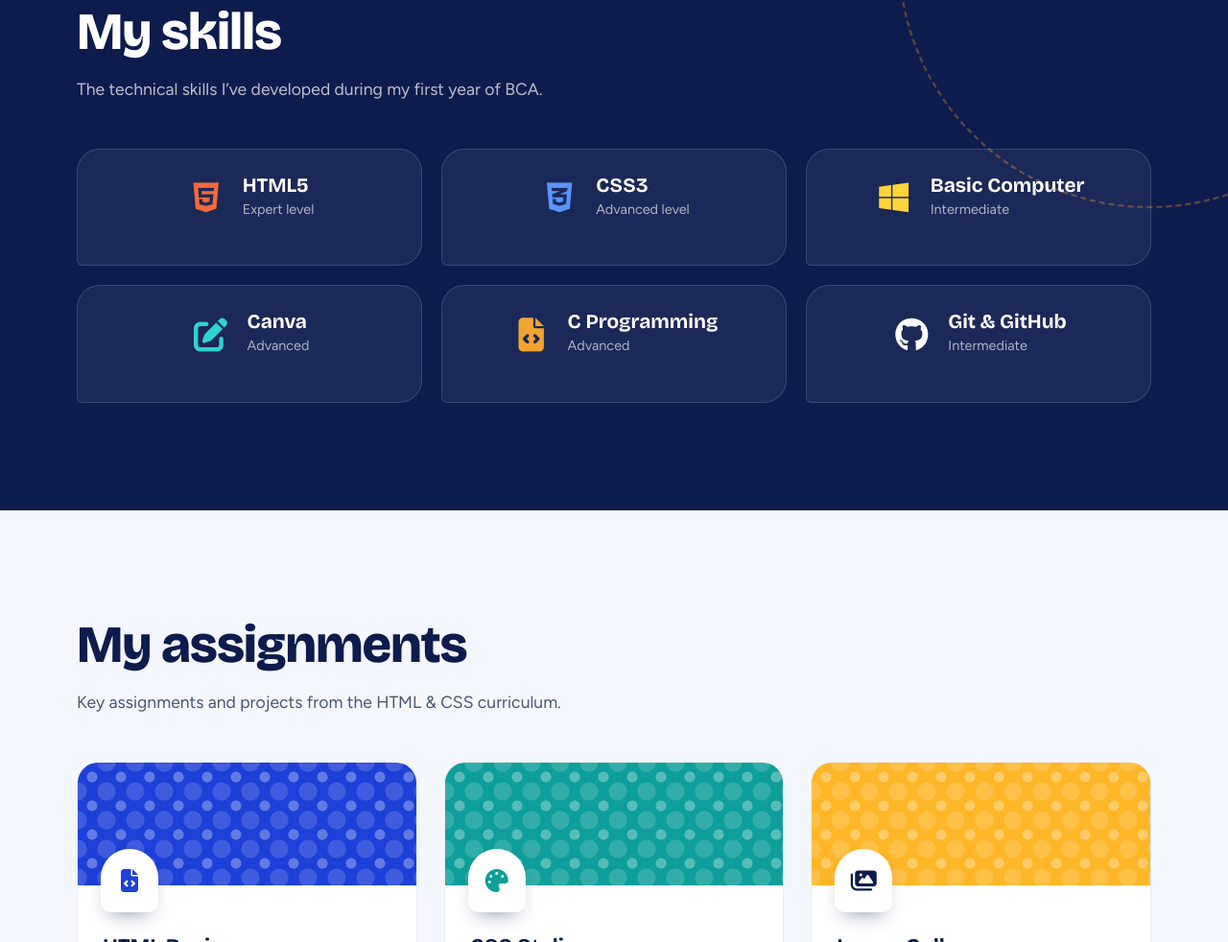
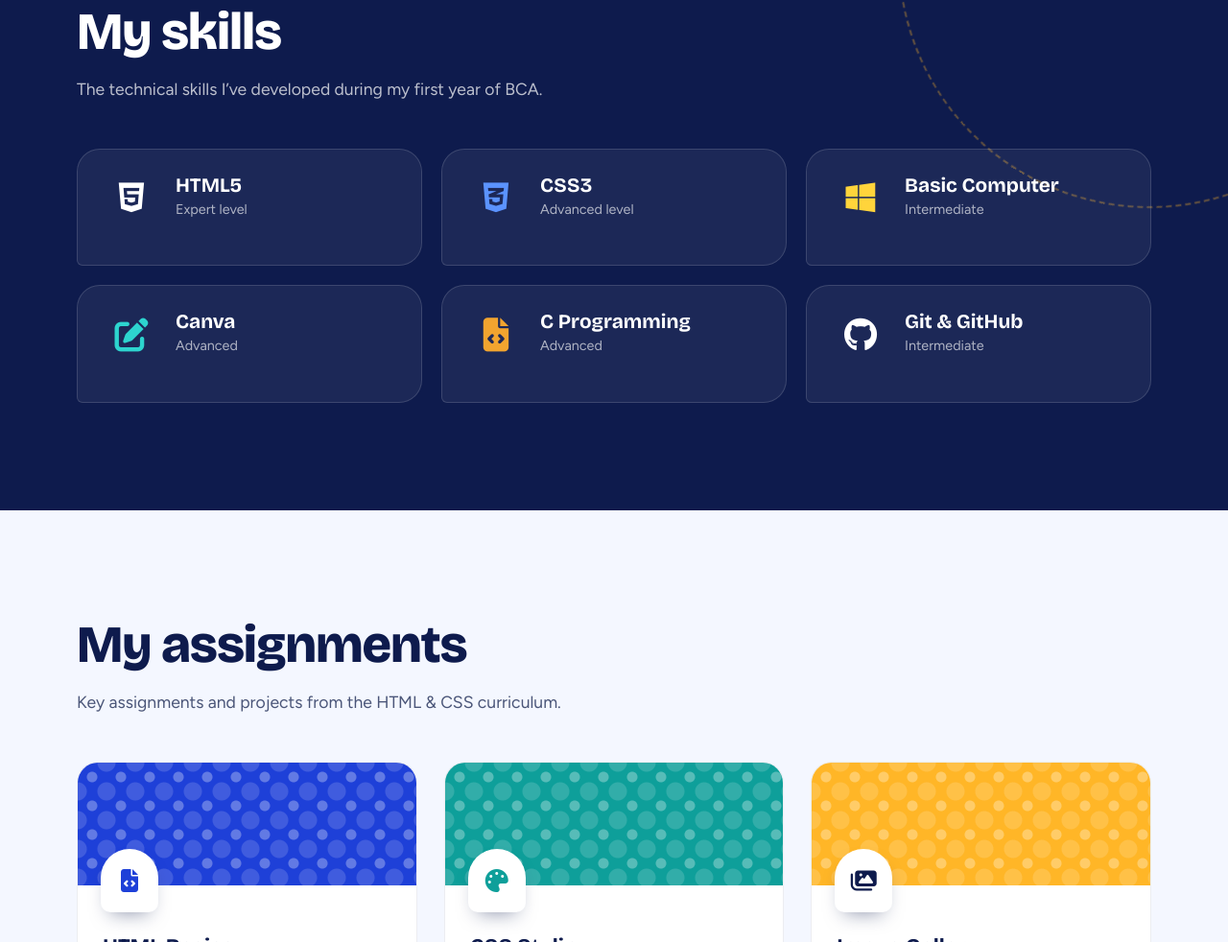
Before and after one commit to gurnanij27-droid/Personal-portfolio, a plain HTML site: page index.html in a window 1280 px wide. Shown: the part 1972-2954 px from the top of the page at 96% size. Drawn offline with nearby package versions, Linux system fonts and the light colour scheme.

Commit message:
Update style.css

```diff
--- a/style.css
+++ b/style.css
@@ -521,11 +521,15 @@ li .blue{
     display: flex;
     align-items: center;
     gap: 18px;
+    width: 360px;
+    max-width: 100%;
     margin-bottom: 20px;
 }
 .skill-main i{
-    color: #f26b3a;
-    font-size: 2rem;
+    width: 60px;
+    min-width: 60px;
+    text-align: center;
+    flex-shrink: 0;
 }
 .skill-main h3{
     font-family: var(--display);
```
